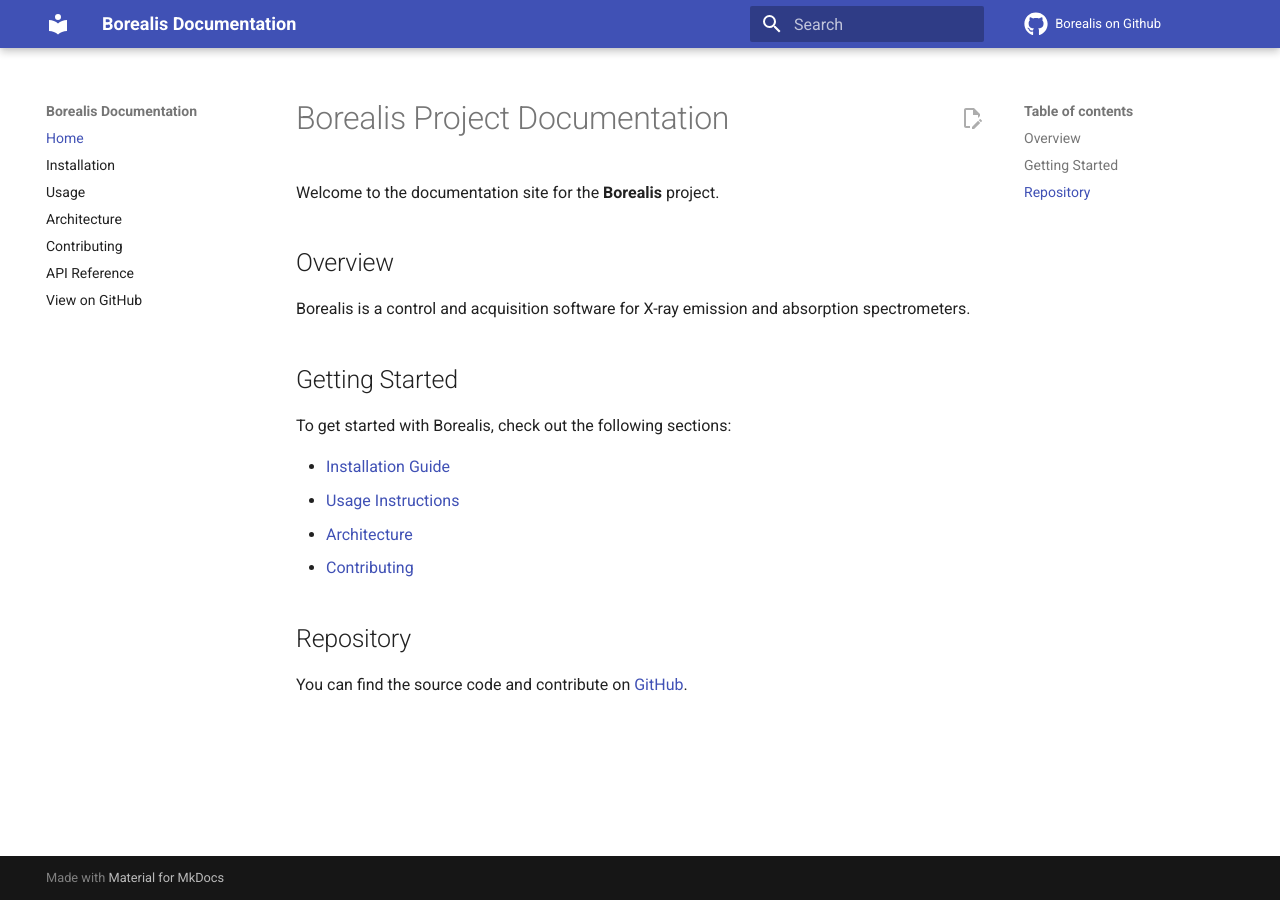
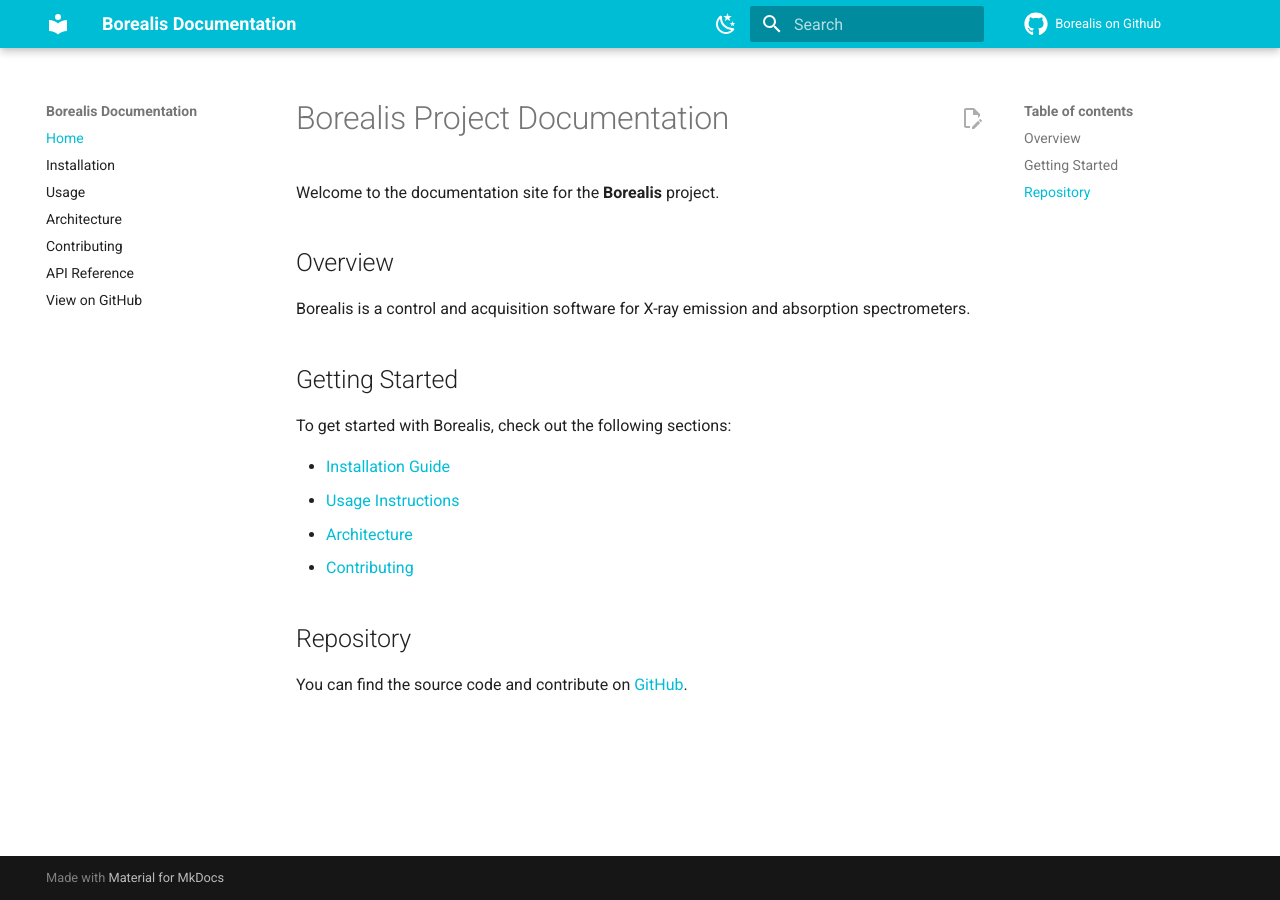
Before and after one commit to avancra/Borealis, an MkDocs documentation site: the page built from docs/index.md, in a window 1280 px wide. Built offline with MkDocs 1.6.1 and Material for MkDocs 9.7.7, drawn with Linux system fonts in a browser that asks for light colours; comment, search, counter and statistics services are not loaded.

Commit message:
Docs: add dark/light mode toggle

```diff
--- a/mkdocs.yml
+++ b/mkdocs.yml
@@ -11,6 +11,24 @@
     - content.action.edit
   icon:
     repo: fontawesome/brands/github
+  palette:
+    # Palette toggle for light mode
+    - media: "(prefers-color-scheme: light)"
+      scheme: default
+      primary: cyan
+      accent: cyan
+      toggle:
+        icon: material/weather-night
+        name: Switch to dark mode
+
+    # Palette toggle for dark mode
+    - media: "(prefers-color-scheme: dark)"
+      scheme: slate
+      primary: cyan
+      accent: cyan
+      toggle:
+        icon: material/weather-sunny
+        name: Switch to light mode
 
 
 markdown_extensions:
```
Also changed, not shown: borealis/__init__.py (+0 -12 lines).
